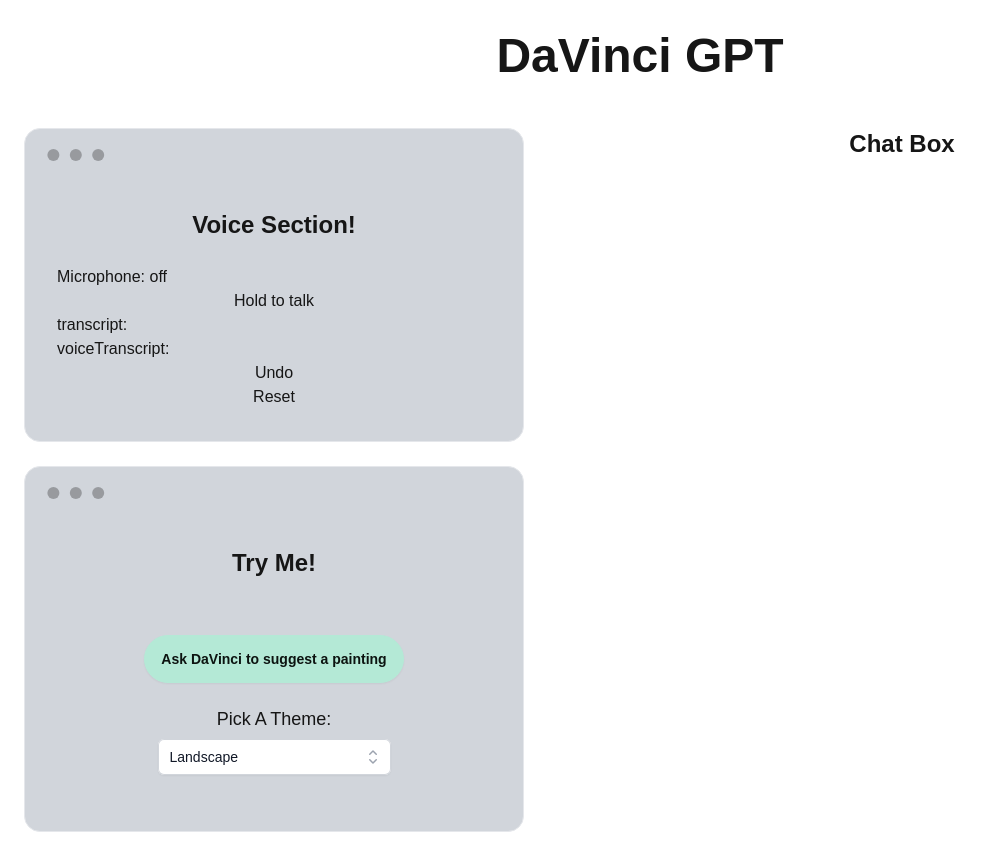
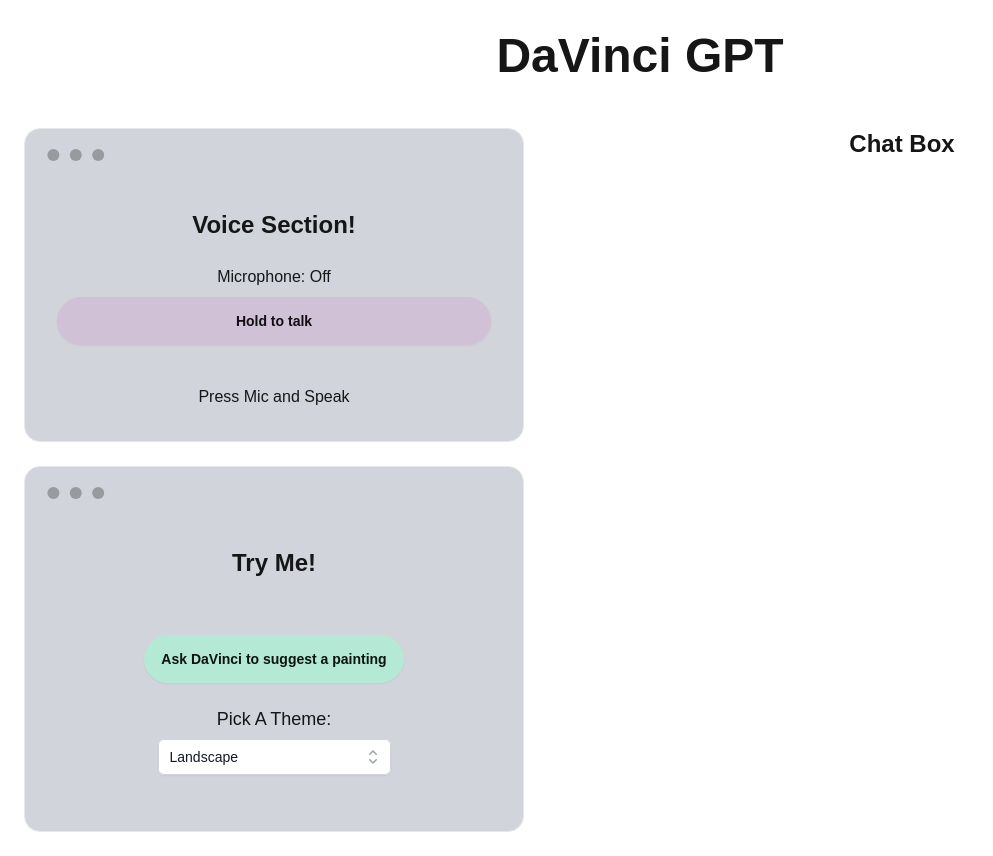
Before and after one commit to Encode-AI-Q1-2024-Team7/final-project-storyboard-gpt, a Next.js app: page / in a window 1280 px wide. Shown: the whole page, without its empty margins (0-993 px from the left). Built offline with nearby package versions, Linux system fonts and the light colour scheme; a web font is replaced by a local one.

Commit message:
fixed text to speech save state issue and updated styling

```diff
--- a/app/components/chat/VoiceToText.tsx
+++ b/app/components/chat/VoiceToText.tsx
@@ -5,62 +5,83 @@ import SpeechRecognition, {
   useSpeechRecognition,
 } from 'react-speech-recognition';
 import { Train_One } from 'next/font/google';
+import MicIcon from '../icons/micIcon';
 
-const appId = '<INSERT_SPEECHLY_APP_ID_HERE>';
+// const appId = '<INSERT_SPEECHLY_APP_ID_HERE>';
 // const SpeechlySpeechRecognition = createSpeechlySpeechRecognition(appId);
 // SpeechRecognition.applyPolyfill(SpeechlySpeechRecognition);
 
 const Dictaphone = () => {
-  const [voiceTranscript, setVoiceTranscript] = useState<string[]>([]);
+  const [browserSupportsSpeech, setBrowserSupportsSpeech] =
+    useState<boolean>(true);
+  const [userInput, setUserInput] = useState<string[]>([]);
+  const [voiceTranscript, setVoiceTranscript] = useState<string>('');
+  const [isListening, setIsListening] = useState<boolean>(false);
   const {
     transcript,
     listening,
     resetTranscript,
     browserSupportsSpeechRecognition,
   } = useSpeechRecognition();
-  //   const [] = useState();
+  // //   const [] = useState();
   const startListening = () =>
     SpeechRecognition.startListening({ continuous: true });
 
-  // useEffect(() => {
-  //   if (listening) {
-  //     console.log('Listening...');
-  //   }
-  //   console.log('transcript:');
-  //   console.log(transcript);
-  // }, [listening, transcript]);
-
+  useEffect(() => {
     if (!browserSupportsSpeechRecognition) {
-    return <span>{`Browser doesn't support speech recognition.`}</span>;
+      setBrowserSupportsSpeech(false);
     }
+    if (browserSupportsSpeechRecognition) {
+      setVoiceTranscript(transcript);
+      setIsListening(listening);
+    }
+  }, [browserSupportsSpeechRecognition, listening, transcript]);
 
   const handleVoiceTranscript = () => {
-    setVoiceTranscript((prev) => {
+    SpeechRecognition.stopListening();
+
+    setUserInput((prev) => {
+      if (voiceTranscript.length <= 0) {
+        return prev;
+      }
       console.log('prev: ', prev);
-      const arrayToString = prev.join(' ');
-      const diff = getStringDifference(arrayToString, transcript);
-
-      console.log('diff: ', diff);
-
-      return diff.length > 0 ? [...prev, diff] : prev;
+      return [...prev, voiceTranscript.concat(' ')];
     });
-    SpeechRecognition.stopListening();
+    setTimeout(() => {
       resetTranscript();
+    }, 250); // Added delay to ensure transcript from speech recognition is reset, increase time as needed
   };
 
   const handleUndo = () => {
-    setVoiceTranscript((prev) => {
+    setUserInput((prev) => {
       const copy = [...prev];
       copy.pop();
       return copy;
     });
+  };
+
+  if (!browserSupportsSpeech) {
+    return <div>Your browser does not support speech recognition</div>;
   }
 
   return (
     <>
-      <div className='flex flex-col'>
-        <p>Microphone: {listening ? 'on' : 'off'}</p>
+      <div className='flex justify-center'>
+        {isListening ? (
+          <>
+            <MicIcon />
+            <span>Listening...</span>
+          </>
+        ) : (
+          <>
+            <span>Microphone:&nbsp;</span>
+            <span>Off</span>
+          </>
+        )}
+      </div>
+
       <button
+        className='btn btn-primary'
         onTouchStart={startListening}
         onMouseDown={startListening}
         onTouchEnd={handleVoiceTranscript}
@@ -68,34 +89,24 @@ const Dictaphone = () => {
       >
         Hold to talk
       </button>
-        <p>{'transcript: '}</p>
-        <p>{transcript}</p>
-        <p>{'voiceTranscript: '}</p>
-        <p>{voiceTranscript}</p>
-        <button onClick={handleUndo}>Undo</button>
-        <button onClick={resetTranscript}>Reset</button>
-      </div>
-      {/* <div>
-        <input
-          value={voiceTranscript}
-          // onChange={() => {
-          //   const text = transcript.toString();
-          //   setVoiceTranscript(t)}}
-        />
-      </div> */}
+      <br />
+      {voiceTranscript.length > 0 ? (
+        <>
+          <p className='text-center text-lg text-green-700'>
+            {voiceTranscript}
+          </p>
+        </>
+      ) : userInput.length > 0 ? (
+        <>
+          <p className='text-center text-lg text-blue-700'>{userInput}</p>
+          <button className='mx-auto btn btn-ghost w-fit' onClick={handleUndo}>
+            Undo
+          </button>
+        </>
+      ) : (
+        <p className='text-center'>Press Mic and Speak</p>
+      )}
     </>
   );
 };
 export default Dictaphone;
-
-function getStringDifference(prevStr: string, fullTranscript: string) {
-  if (fullTranscript.length <= 0) {
-    return '';
-  }
-
-  let difference = '';
-  difference = fullTranscript.slice(prevStr.length, fullTranscript.length);
-  console.log('difference: ', difference);
-
-  return difference;
-}
--- /dev/null
+++ b/app/components/icons/micIcon.tsx
@@ -0,0 +1,18 @@
+export default function MicIcon() {
+  return (
+    <svg
+      xmlns='http://www.w3.org/2000/svg'
+      fill='none'
+      viewBox='0 0 24 24'
+      strokeWidth={1.5}
+      stroke='currentColor'
+      className='w-6 h-6'
+    >
+      <path
+        strokeLinecap='round'
+        strokeLinejoin='round'
+        d='M12 18.75a6 6 0 0 0 6-6v-1.5m-6 7.5a6 6 0 0 1-6-6v-1.5m6 7.5v3.75m-3.75 0h7.5M12 15.75a3 3 0 0 1-3-3V4.5a3 3 0 1 1 6 0v8.25a3 3 0 0 1-3 3Z'
+      />
+    </svg>
+  );
+}
```
Lines whose indentation alone changed are shown as unchanged.
